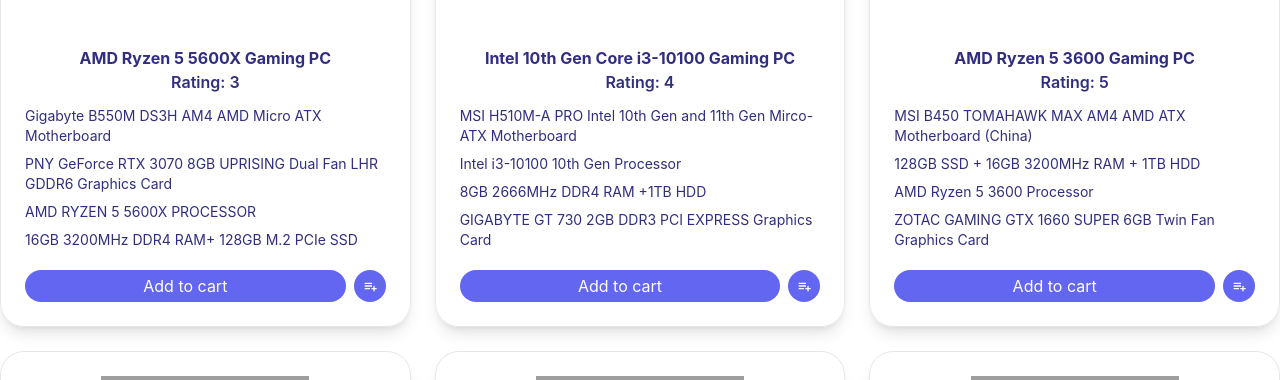
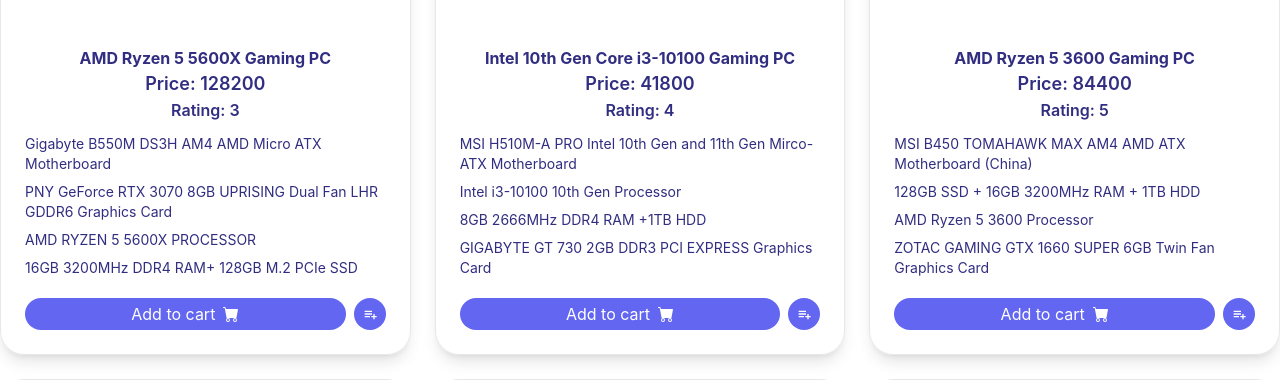
Before and after one commit to azimuddin2/moon-tech-react-redux, a React (Create React App) app: page / in a window 1280 px wide. Shown: the part 291-671 px from the top of the page. Built offline with nearby package versions, Linux system fonts and the light colour scheme; grey boxes are pictures that could not be loaded.

Commit message:
updated is moon tech

```diff
--- a/src/components/ProductCard.js
+++ b/src/components/ProductCard.js
@@ -1,23 +1,32 @@
 import React from 'react';
 import { BiListPlus } from "react-icons/bi";
+import { RiDeleteBinLine } from "react-icons/ri"
+import { BsFillCartFill } from "react-icons/bs";
 import { useDispatch } from 'react-redux';
-import { addToCart } from '../redux/actionCreators/productActions';
-import { ADD_TO_CART } from '../redux/actionTypes/actionTypes';
+import { addToCart, removeFromCart } from '../redux/actionCreators/productActions';
+import { useLocation } from 'react-router-dom';
 
-const ProductCard = ({product}) => {
-    const { image, model, rating } = product;
+const ProductCard = ({ product }) => {
+    const { image, model, rating, price, quantity } = product;
 
     const dispatch = useDispatch();
 
+    const { pathname } = useLocation();
+
     return (
         <div
-            className='shadow-lg rounded-3xl border  p-6 flex flex-col text-indigo-900'
+            className='shadow-lg relative rounded-3xl border  p-6 flex flex-col text-indigo-900'
             key={product._id}
         >
+            {pathname.includes("cart") && (
+                <div className='grid place-items-center m-1 bg-indigo-500 text-white h-8 w-8 rounded-full absolute top-0 right-0'>
+                    <p>{quantity}</p>
+                </div>)}
             <div className='h-52 w-52 mx-auto'>
                 <img src={image} alt={model} />
             </div>
             <h1 className='font-bold text-center'>{model}</h1>
+            <h1 className='font-semibold text-lg text-center'>Price: {price}</h1>
             <p className='text-center font-semibold mb-3'>Rating: {rating}</p>
             <div className=' flex-1'>
                 <ul className='space-y-2'>
@@ -27,20 +36,33 @@
                 </ul>
             </div>
             <div className='flex gap-2 mt-5'>
+                {!pathname.includes("cart") && (
                     <button
-                    className='bg-indigo-500 rounded-full py-1 px-2 flex-1 text-white text-bold'
-                    onClick={ () => dispatch(addToCart(product))}
+                        onClick={() => dispatch(addToCart(product))}
+                        className='bg-indigo-500 rounded-full py-1 px-2 flex-1 text-white text-bold flex items-center justify-center'
                     >
-                    Add to cart
-                </button>
+                        <span className='mr-2'>Add to cart </span>
+                        <BsFillCartFill></BsFillCartFill>
+                    </button>)}
+
+                {pathname.includes("cart") && (
+                    <button
+                        onClick={() => dispatch(removeFromCart(product))}
+                        className='bg-red-500 rounded-full py-1 px-2 flex-1 text-white text-bold flex items-center justify-center'
+                    >
+                        <span className='mr-2'>Remove</span>
+                        <RiDeleteBinLine className='text-xl'></RiDeleteBinLine>
+                    </button>)}
+
+                {!pathname.includes("cart") && (
                     <button
                         title='Add to wishlist'
                         className='bg-indigo-500  py-1 px-2 rounded-full'
                     >
                         <BiListPlus className='text-white' />
-                </button>
+                    </button>)}
             </div>
-        </div>
+        </div >
     );
 };
 
--- a/src/pages/Cart.js
+++ b/src/pages/Cart.js
@@ -8,10 +8,12 @@
     return (
         <div className='grid sm:grid-cols-1 md:grid-cols-2 lg:grid-cols-3 gap-6 my-10'>
             {
-                cart.map(product => <ProductCard
-                    key={product._id}
-                    product={product}
-                ></ProductCard>)
+                cart
+                    .sort((a, b) => a._id - b._id)
+                    .map(product => <ProductCard
+                        key={product._id}
+                        product={product}
+                    ></ProductCard>)
             }
         </div>
     );
--- a/src/redux/actionCreators/productActions.js
+++ b/src/redux/actionCreators/productActions.js
@@ -1,4 +1,4 @@
-import { ADD_TO_CART } from "../actionTypes/actionTypes";
+import { ADD_TO_CART, REMOVE_FROM_CART } from "../actionTypes/actionTypes";
 
 export const addToCart = (product) => {
     return {
@@ -6,3 +6,10 @@
         payload: product,
     };
 };
+
+export const removeFromCart = (product) => {
+    return {
+        type: REMOVE_FROM_CART,
+        payload: product,
+    };
+};
--- a/src/redux/reducers/productReducer.js
+++ b/src/redux/reducers/productReducer.js
@@ -8,14 +8,50 @@
 };
 
 const productReducer = (state = initialState, action) => {
+
+    const selectedProduct = state.cart.find(
+        product => product._id === action.payload._id
+    );
+
+    console.log(selectedProduct);
+
     switch (action.type) {
         case ADD_TO_CART:
+            if (selectedProduct) {
+
+                const newCart = state.cart.filter(
+                    product => product._id !== selectedProduct._id
+                );
+
+                selectedProduct.quantity = selectedProduct.quantity + 1;
+
+                return {
+                    ...state,
+                    cart: [...newCart, selectedProduct],
+                };
+            }
             return {
                 ...state,
-                cart: [...state.cart, action.payload],
+                cart: [...state.cart, { ...action.payload, quantity: 1 }],
             };
         case REMOVE_FROM_CART:
-            return {};
+            if (selectedProduct.quantity > 1) {
+
+                const newCart = state.cart.filter(
+                    product => product._id !== selectedProduct._id
+                );
+
+                selectedProduct.quantity = selectedProduct.quantity - 1;
+
+                return {
+                    ...state,
+                    cart: [...newCart, selectedProduct],
+                };
+            }
+            return {
+                ...state,
+                cart: state.cart.filter(product => product._id !== action.payload._id)
+            };
 
         default:
             return state;
```
Lines whose indentation alone changed are shown as unchanged.
